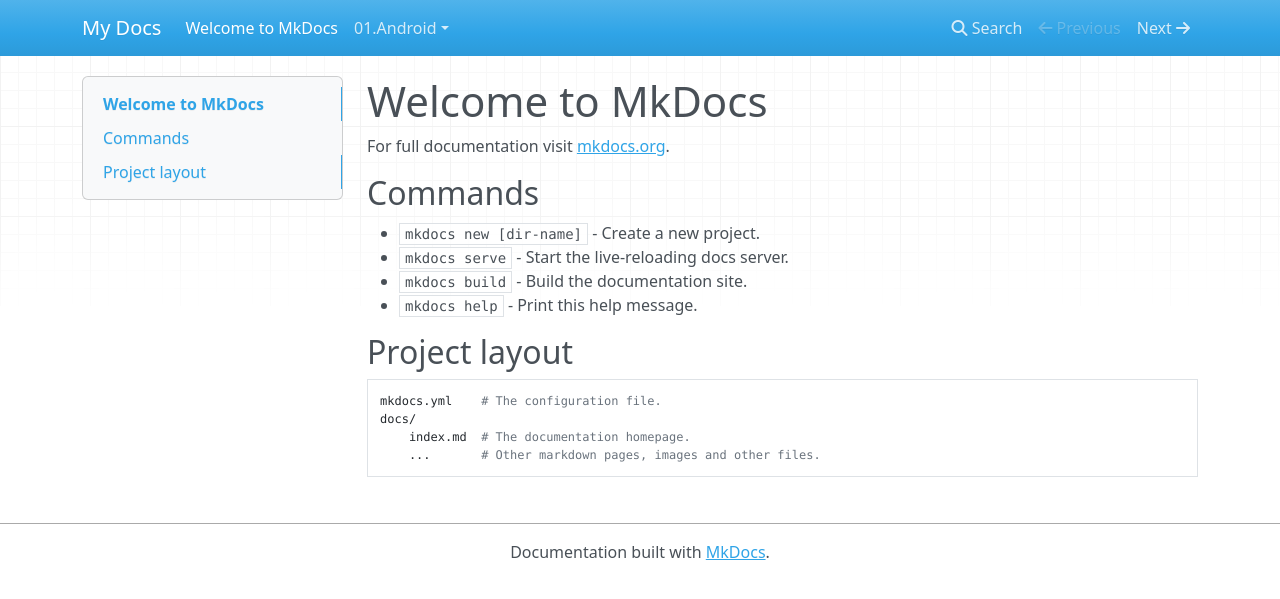
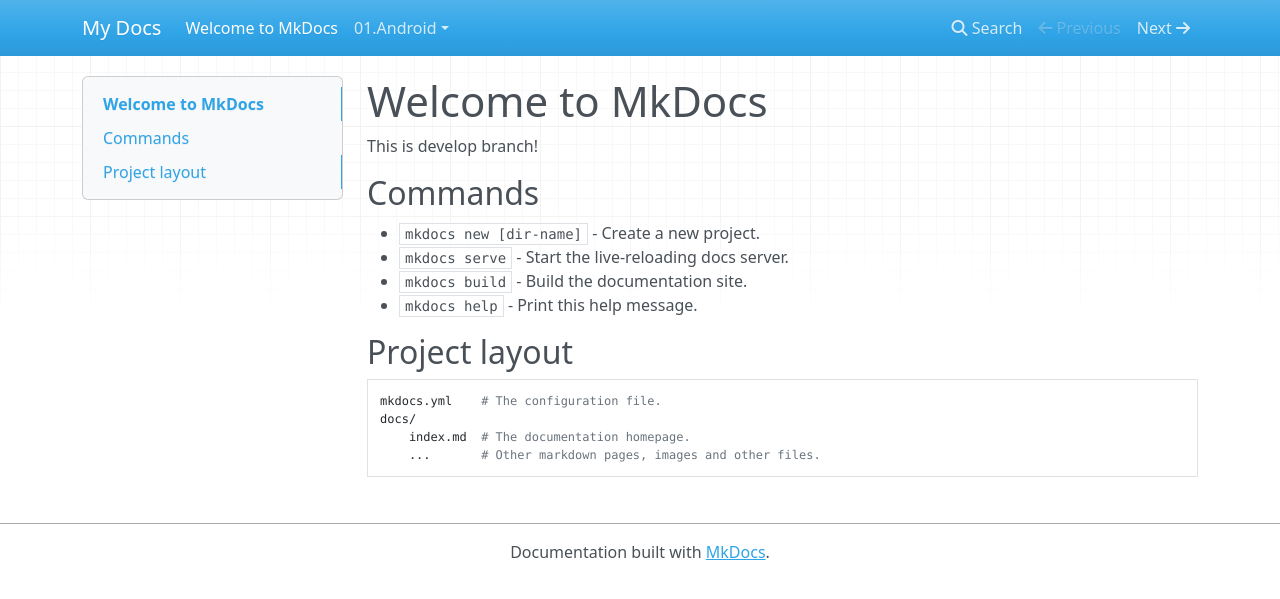
Before and after one commit to codesmith/mkdocs-sample, an MkDocs documentation site: the page built from docs/index.md, in a window 1280 px wide. Shown: the top 599 px of the page. Built offline with MkDocs 1.6.1, drawn with Linux system fonts in a browser that asks for light colours; nearby versions of some CDN libraries.

Commit message:
develop added!

```diff
--- a/docs/index.md
+++ b/docs/index.md
@@ -1,6 +1,6 @@
 # Welcome to MkDocs
 
-For full documentation visit [mkdocs.org](https://mkdocs.org).
+This is develop branch!
 
 ## Commands
 
```
